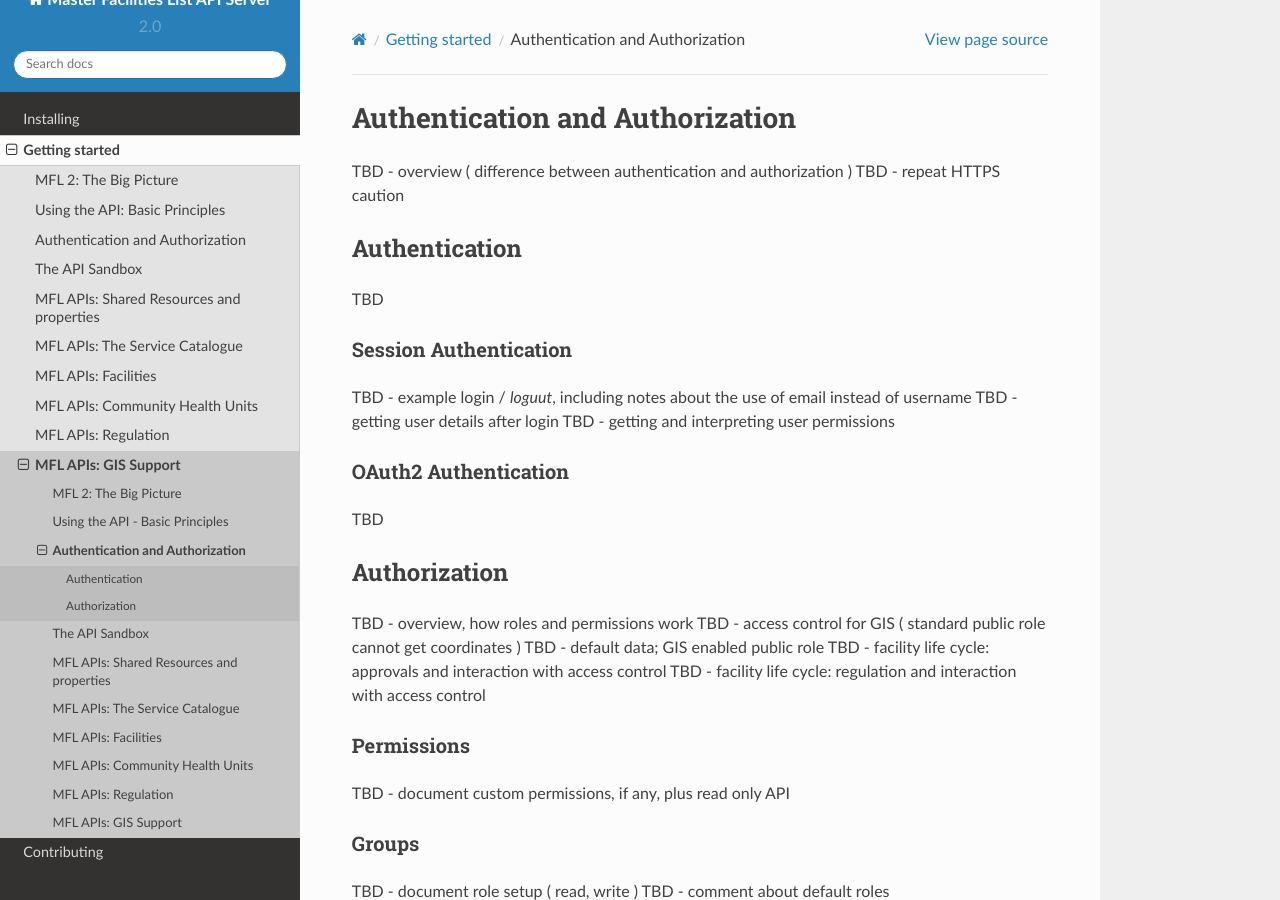
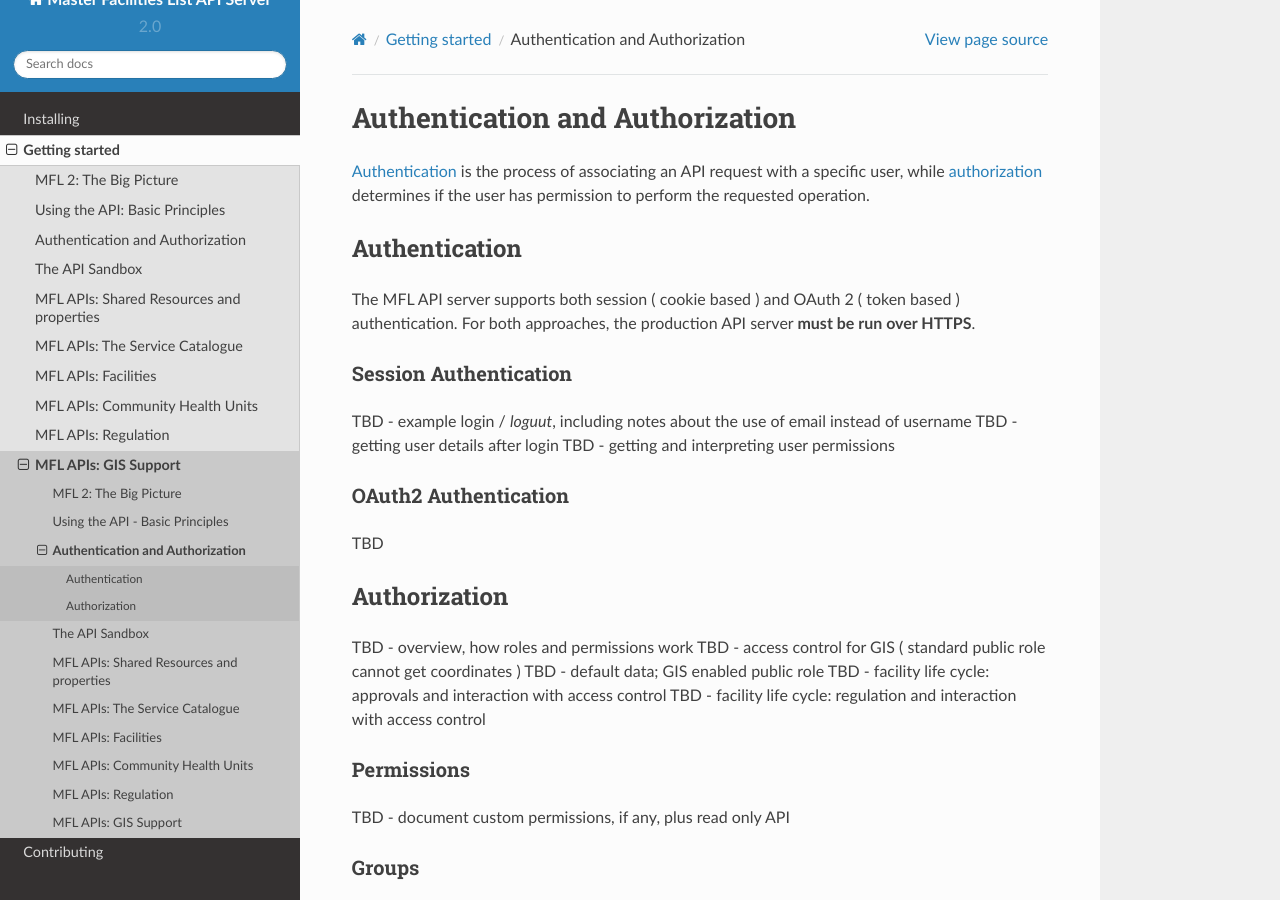
Before and after one commit to MasterFacilityList/mfl_api, a Sphinx documentation site: the page built from docs/getting_started/authentication.rst, in a window 1280 px wide and 900 px high. Built offline with Sphinx 7.4.7 and the Read the Docs theme 2.0.0, drawn with Linux system fonts in a browser that asks for light colours.

Commit message:
Written introductory material in authentication section

```diff
--- a/docs/getting_started/authentication.rst
+++ b/docs/getting_started/authentication.rst
@@ -1,12 +1,16 @@
 Authentication and Authorization
 ==================================
 
-TBD - overview ( difference between authentication and authorization )
-TBD - repeat HTTPS caution
+`Authentication`_ is the process of associating an API request with a specific
+user, while `authorization`_ determines if the user has permission to perform
+the requested operation.
+
+.. _`Authentication`: http://www.django-rest-framework.org/api-guide/authentication/
+.. _`authorization`: http://www.django-rest-framework.org/api-guide/permissions/
 
 Authentication
 -----------------
-TBD
+The MFL API server supports both session ( cookie based ) and OAuth 2 ( token based ) authentication. For both approaches, the production API server **must be run over HTTPS**.
 
 Session Authentication
 ~~~~~~~~~~~~~~~~~~~~~~~~
```
